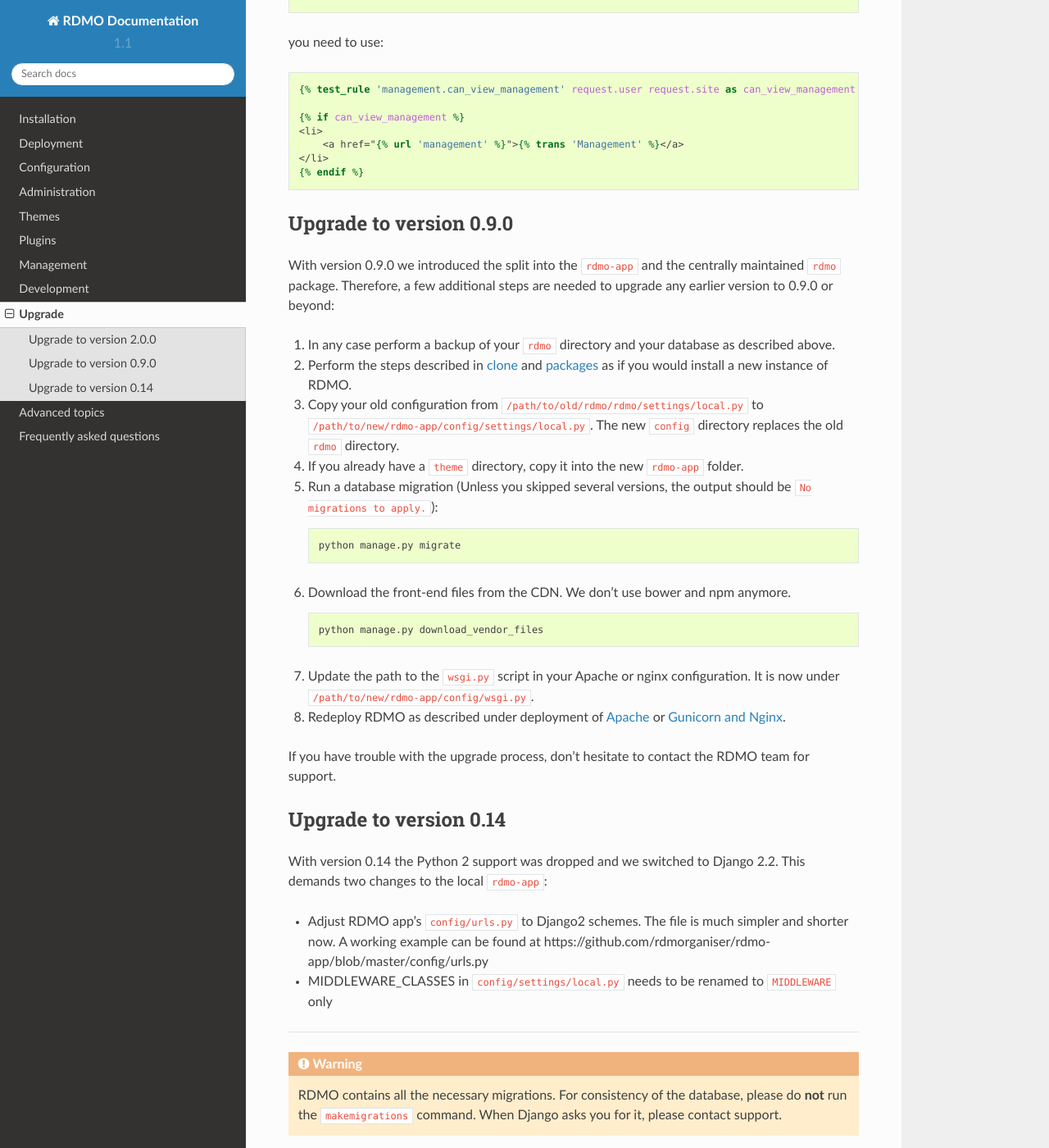
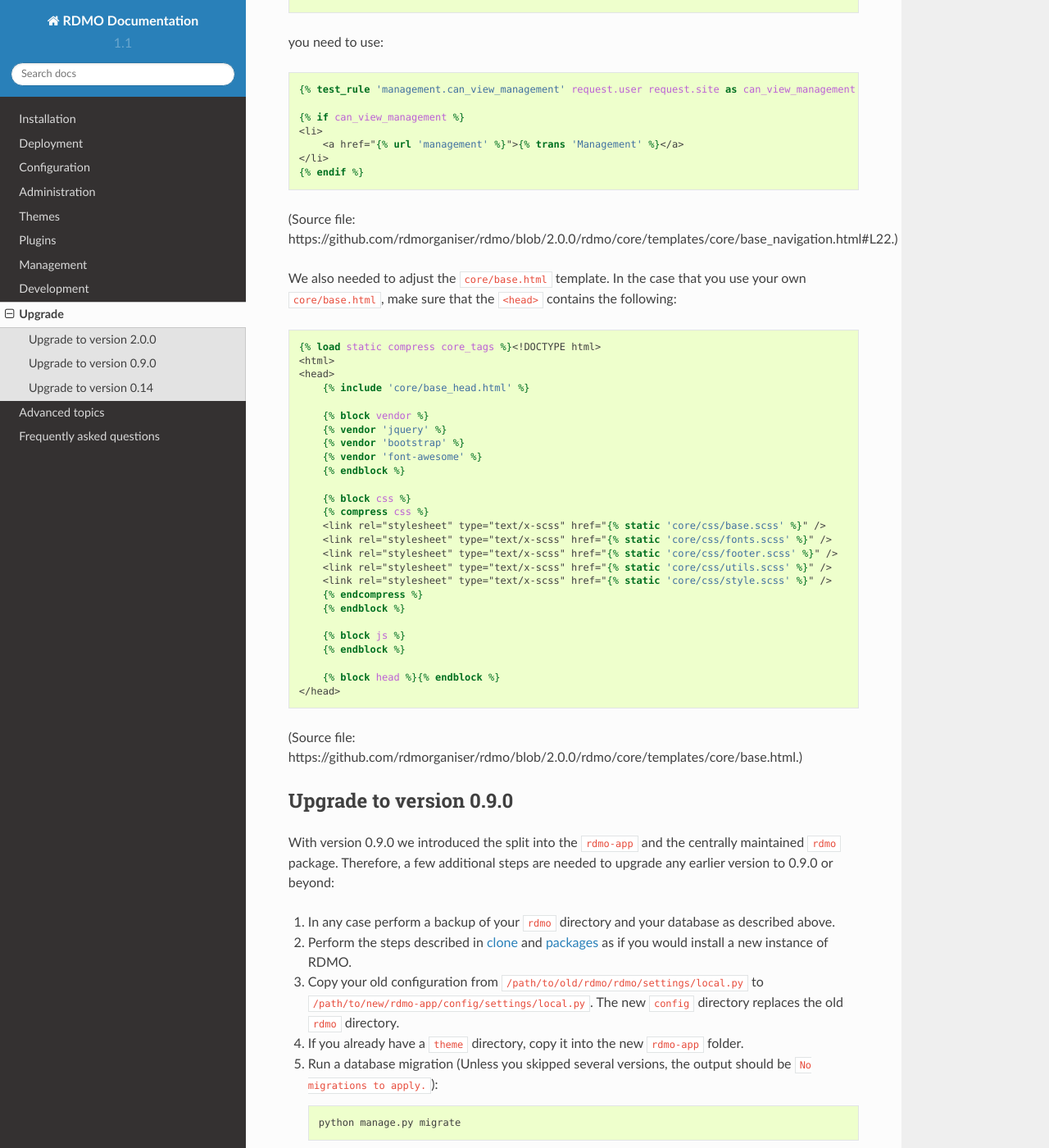
Before and after one commit to rdmorganiser/rdmo-docs, a Sphinx documentation site: the page built from docs/upgrade/index.md, in a window 1280 px wide and 1400 px high, scrolled down 2686 px. Shown: the whole window at 82% size. Built offline with Sphinx 7.4.7 and the Read the Docs theme 2.0.0, drawn with Linux system fonts in a browser that asks for light colours; some of the changed text lies outside the part shown.

Commit message:
Update upgrade docs

````diff
--- a/docs/upgrade/index.md
+++ b/docs/upgrade/index.md
@@ -90,7 +90,7 @@
 
 We have also refactored the `rdmo-app`, which people clone to start using RDMO. You should still be able to use your old `rdmo-app`, but you might take a look at [github.com/rdmorganiser/rdmo-app](https://github.com/rdmorganiser/rdmo-app) and adopt some of the new layout to your installation.
 
-Instead of 6 seperate pages, RDMO now uses only one management interface at `/management/`. If you adjusted `base_navigation.html` in your theme, you need to change the link and the corresponding permission check. Instead of:
+Instead of 6 seperate pages, RDMO now uses only one management interface at `/management/`. If you adjusted `core/base_navigation.html` in your theme, you need to change the link and the corresponding permission check. Instead of:
 
 ```django
 {% has_perm 'questions.view_catalog' request.user as can_view_catalog %}
@@ -123,6 +123,41 @@
 </li>
 {% endif %}
 ```
+
+(Source file: https://github.com/rdmorganiser/rdmo/blob/2.0.0/rdmo/core/templates/core/base_navigation.html#L22.)
+
+We also needed to adjust the `core/base.html` template. In the case that you use your own `core/base.html`, make sure that the `<head>` contains the following:
+
+```django
+{% load static compress core_tags %}<!DOCTYPE html>
+<html>
+<head>
+    {% include 'core/base_head.html' %}
+
+    {% block vendor %}
+    {% vendor 'jquery' %}
+    {% vendor 'bootstrap' %}
+    {% vendor 'font-awesome' %}
+    {% endblock %}
+
+    {% block css %}
+    {% compress css %}
+    <link rel="stylesheet" type="text/x-scss" href="{% static 'core/css/base.scss' %}" />
+    <link rel="stylesheet" type="text/x-scss" href="{% static 'core/css/fonts.scss' %}" />
+    <link rel="stylesheet" type="text/x-scss" href="{% static 'core/css/footer.scss' %}" />
+    <link rel="stylesheet" type="text/x-scss" href="{% static 'core/css/utils.scss' %}" />
+    <link rel="stylesheet" type="text/x-scss" href="{% static 'core/css/style.scss' %}" />
+    {% endcompress %}
+    {% endblock %}
+
+    {% block js %}
+    {% endblock %}
+
+    {% block head %}{% endblock %}
+</head>
+```
+
+(Source file: https://github.com/rdmorganiser/rdmo/blob/2.0.0/rdmo/core/templates/core/base.html.)
 
 ## Upgrade to version 0.9.0
 
````
